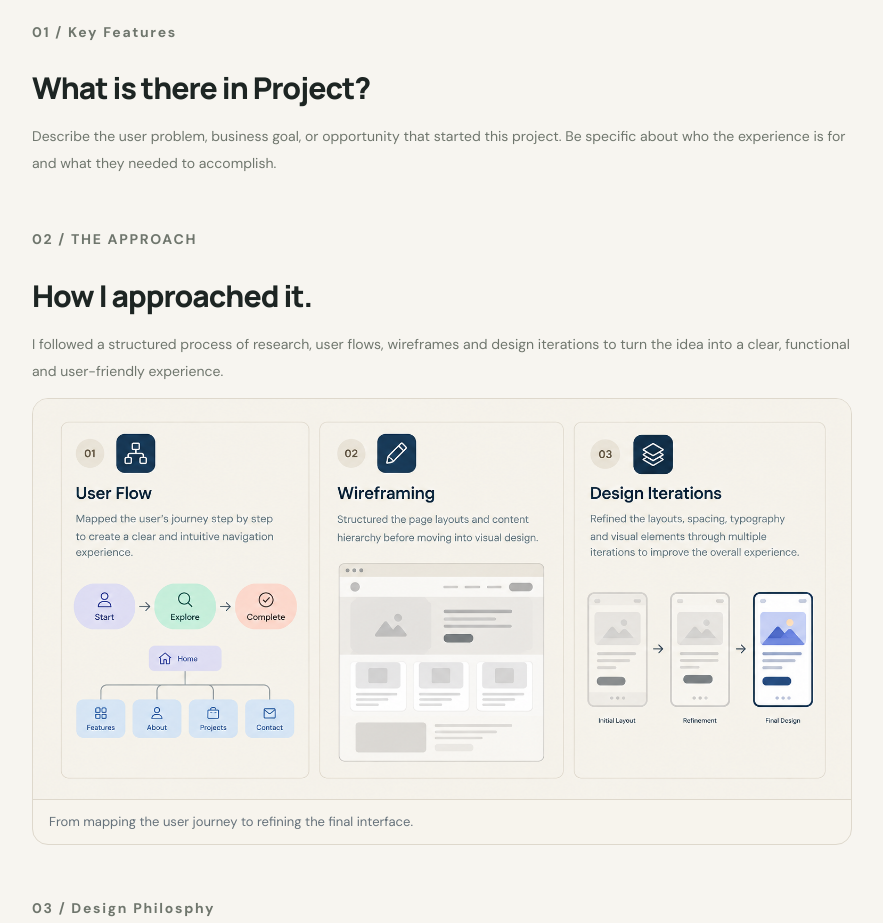
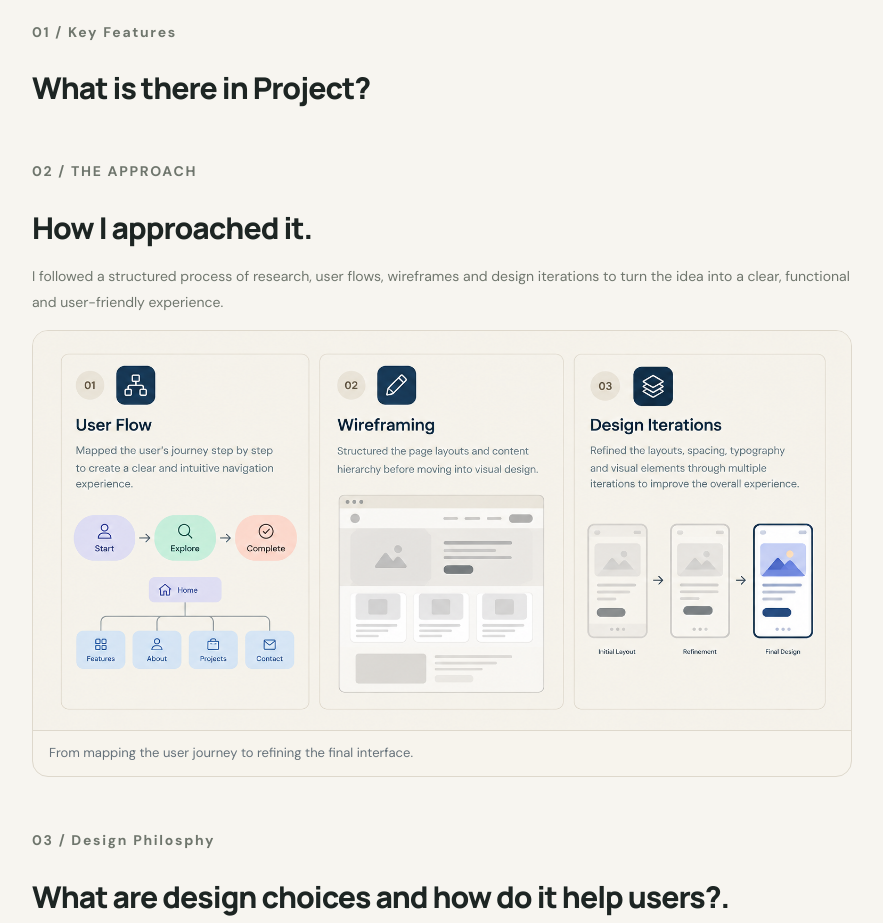
Before and after one commit to jaspreetkaur-source/my-porfolio, a plain HTML site: page project.html in a window 1280 px wide. Shown: the part 1080-2003 px from the top of the page, without its empty margins (198-1081 px from the left). Drawn offline with Linux system fonts and the light colour scheme.

Commit message:
Update project.html

```diff
--- a/project.html
+++ b/project.html
@@ -26,7 +26,7 @@
 
     <!-- 01 .............. key features ---------- challenge -->
     <div class="case-block"><p class="eyebrow">01 / Key Features</p><h2>What is there in Project?</h2>
-      <p id="caseChallenge">Describe the user problem, business goal, or opportunity that started this project. Be specific about who the experience is for and what they needed to accomplish.</p>
+      <!--<p id="caseChallenge">Describe the user problem, business goal, or opportunity that started this project. Be specific about who the experience is for and what they needed to accomplish.</p> -->
     </div>
     <!-- end -->
 
```
